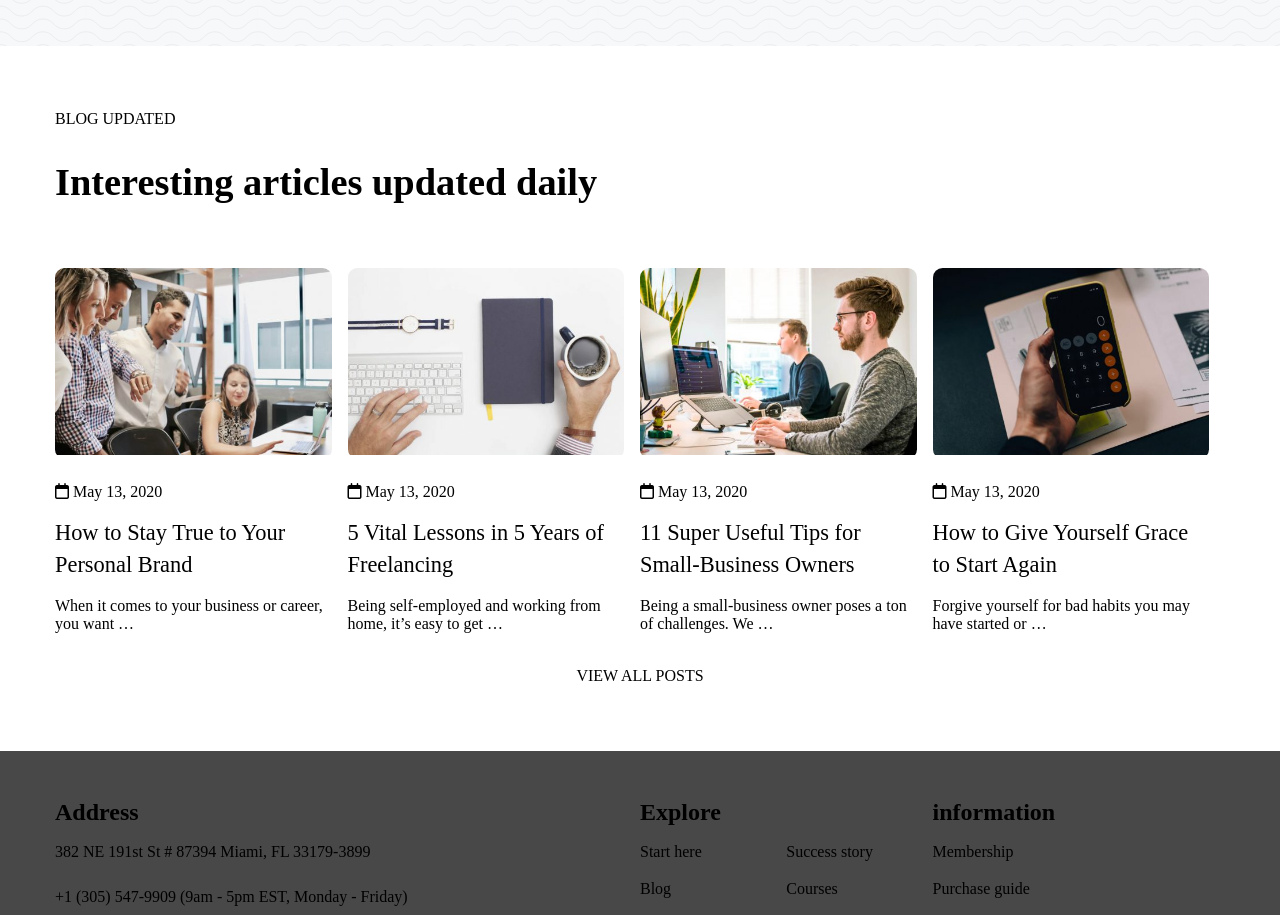
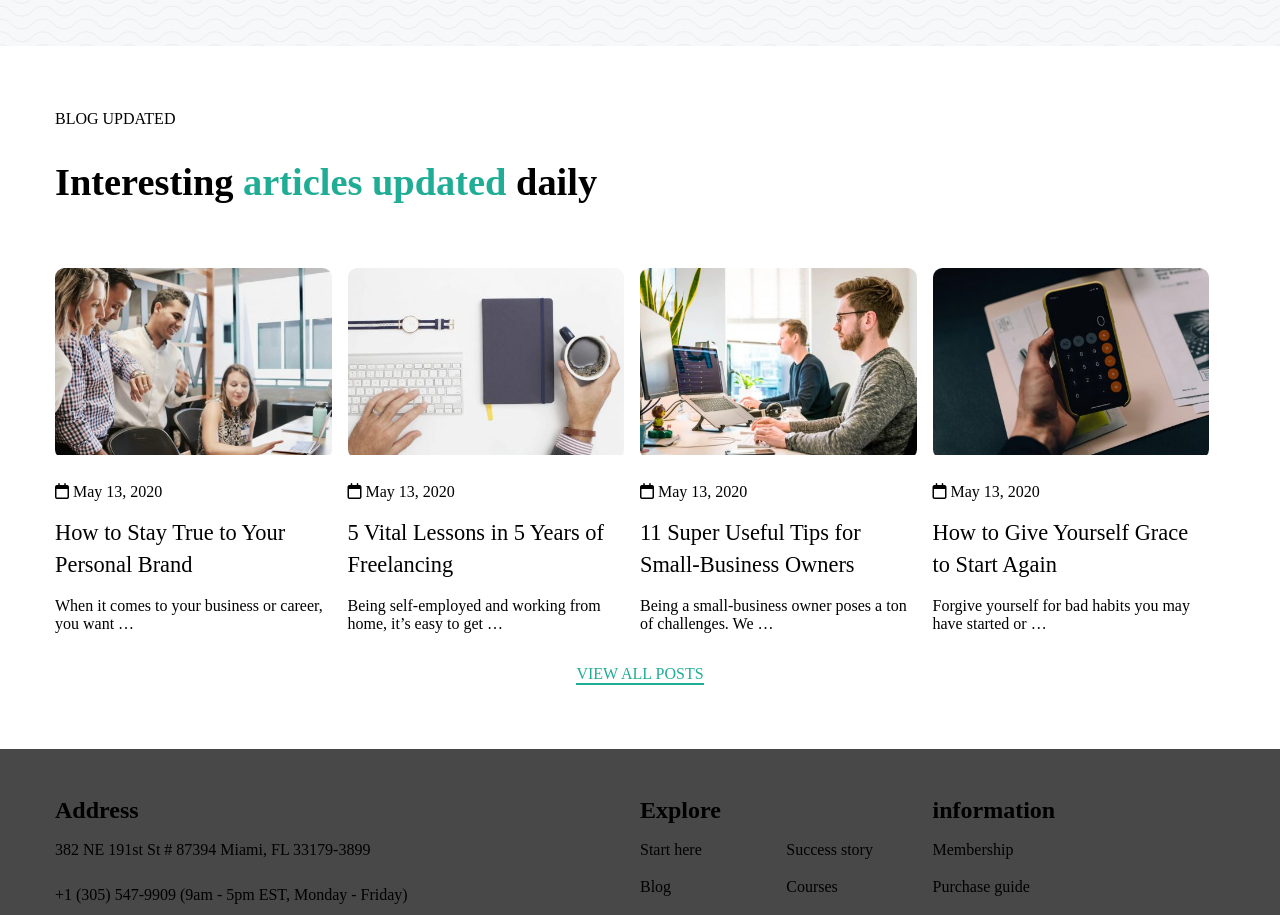
Before and after one commit to Marco-Vigilio/proj-html-vuejs, a Vue app: page / in a window 1280 px wide. Shown: the part 4581-5496 px from the top of the page. Built offline with nearby package versions, Linux system fonts and the light colour scheme.

Commit message:
inserisco colore a Blog

```diff
--- a/src/components/main/Blog.vue
+++ b/src/components/main/Blog.vue
@@ -21,6 +21,8 @@ export default {
 }
 </script>
 <style lang="scss" scoped>
+@use '../../style/partilas/variables' as*;
+
 .blog {
     width: (calc((100% - 4rem) / 4));
 
@@ -41,6 +43,25 @@ export default {
             font-size: 1.4rem;
             padding: 1rem 0;
             line-height: 2rem;
+            color: black;
+
+
+            &:hover {
+                animation-name: slow;
+                animation-duration: .3s;
+                animation-fill-mode: forwards;
+
+                @keyframes slow {
+                    0% {
+                        color: black;
+                    }
+
+                    100% {
+                        color: $green;
+                        ;
+                    }
+                }
+            }
         }
 
         span {
--- a/src/components/main/Blogs.vue
+++ b/src/components/main/Blogs.vue
@@ -1,13 +1,13 @@
 <template>
     <section>
         <span>BLOG UPDATED</span>
-        <h2>Interesting articles updated daily</h2>
+        <h2>Interesting <span class="green">articles updated</span> daily</h2>
         <div class="blogs">
             <Blog v-for="blog in arrayBlog" :image=blog.image :data=blog.data :title=blog.title
                 :description="blog.description" />
         </div>
         <div class="link">
-            <a href="#">VIEW ALL POSTS</a>
+            <a href="#" class="green">VIEW ALL POSTS</a>
         </div>
 
     </section>
@@ -52,6 +52,12 @@ export default {
 }
 </script>
 <style lang="scss" scoped>
+@use '../../style/partilas/variables' as*;
+
+.green {
+    color: $green;
+}
+
 section {
     padding: 4rem 0;
 
@@ -74,10 +80,11 @@ section {
     align-items: center;
 
     a {
-        border: 2px solid transparent;
+        border-bottom: 2px solid $green;
 
         &:hover {
             border-bottom: 2px solid black;
+            color: black
         }
     }
 }
```
